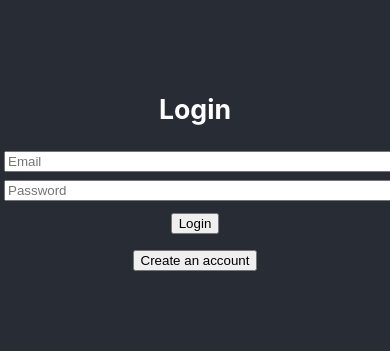
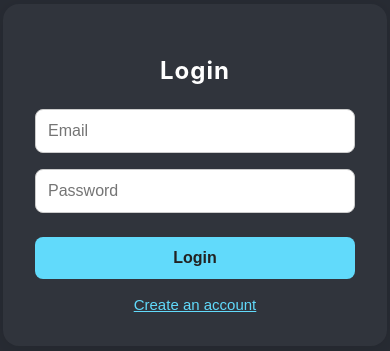
Before and after one commit to TigerTimofey/supply, a React (Create React App) app in the folder frontend/supply/: page / in a window 390 px wide. Shown: the part 247-598 px from the top of the page. Built offline with nearby package versions, Linux system fonts and the light colour scheme.

Commit message:
feat: enhance authentication UI and improve registration flow with multi-step form

```diff
--- a/frontend/supply/src/App.css
+++ b/frontend/supply/src/App.css
@@ -28,6 +28,45 @@
   color: #61dafb;
 }
 
+.App-main {
+  display: flex;
+  min-height: 100vh;
+}
+
+.App-image {
+  flex: 0 0 40%;
+  background: url('https://images.unsplash.com/photo-1506744038136-46273834b3fb?auto=format&fit=crop&w=800&q=80') center center/cover no-repeat;
+  min-height: 300px;
+}
+
+.App-form {
+  flex: 1 1 60%;
+  display: flex;
+  align-items: center;
+  justify-content: center;
+  background: #282c34;
+  color: white;
+}
+
+@media (max-width: 768px) {
+  .App-main {
+    flex-direction: column;
+    min-height: 100vh;
+  }
+  .App-image {
+    display: none;
+  }
+  .App-form {
+    flex: none;
+    width: 100%;
+    min-height: 100vh;
+    justify-content: center;
+    align-items: center;
+    display: flex;
+    background: #282c34;
+  }
+}
+
 @keyframes App-logo-spin {
   from {
     transform: rotate(0deg);
--- a/frontend/supply/src/App.js
+++ b/frontend/supply/src/App.js
@@ -9,7 +9,9 @@ function App() {
 
   return (
     <div className="App">
-      <header className="App-header">
+      <div className="App-main">
+        <div className="App-image" />
+        <div className="App-form">
           {!token ? (
             showRegister ? (
               <Register switchToLogin={() => setShowRegister(false)} />
@@ -24,7 +26,8 @@ function App() {
               </div>
             </div>
           )}
-      </header>
+        </div>
+      </div>
     </div>
   );
 }
--- a/frontend/supply/src/auth/Login.jsx
+++ b/frontend/supply/src/auth/Login.jsx
@@ -22,7 +22,11 @@ export default function Login({ onLogin, switchToRegister }) {
         setMessage('Login successful!');
         onLogin && onLogin(data.token);
       } else {
-        setMessage(data.error || 'Error');
+        if (data.error === 'Invalid credentials') {
+          setMessage('Wrong email or password');
+        } else {
+          setMessage(data.error || 'Error');
+        }
       }
     } catch {
       setMessage('Network error');
@@ -30,9 +34,19 @@ export default function Login({ onLogin, switchToRegister }) {
   };
 
   return (
-    <div>
-      <h2>Login</h2>
-      <form onSubmit={handleSubmit} style={{ minWidth: 300 }}>
+    <div style={{
+      background: 'rgba(255,255,255,0.04)',
+      padding: 32,
+      borderRadius: 16,
+      boxShadow: '0 4px 24px rgba(0,0,0,0.12)',
+      minWidth: 320,
+      maxWidth: 400,
+      width: '100%',
+      marginLeft: 16,
+      marginRight: 16
+    }}>
+      <h2 style={{ marginBottom: 24, fontWeight: 700, letterSpacing: 1 }}>Login</h2>
+      <form onSubmit={handleSubmit} style={{ display: 'flex', flexDirection: 'column', gap: 16 }}>
         <input
           type="email"
           name="email"
@@ -40,7 +54,12 @@ export default function Login({ onLogin, switchToRegister }) {
           value={form.email}
           onChange={handleChange}
           required
-          style={{ margin: 4, width: '100%' }}
+          style={{
+            padding: 12,
+            borderRadius: 8,
+            border: '1px solid #ccc',
+            fontSize: 16
+          }}
         />
         <input
           type="password"
@@ -49,16 +68,45 @@ export default function Login({ onLogin, switchToRegister }) {
           value={form.password}
           onChange={handleChange}
           required
-          style={{ margin: 4, width: '100%' }}
+          style={{
+            padding: 12,
+            borderRadius: 8,
+            border: '1px solid #ccc',
+            fontSize: 16
+          }}
         />
-        <button type="submit" style={{ margin: 8 }}>
+        <button
+          type="submit"
+          style={{
+            padding: 12,
+            borderRadius: 8,
+            border: 'none',
+            background: '#61dafb',
+            color: '#222',
+            fontWeight: 700,
+            fontSize: 16,
+            cursor: 'pointer',
+            marginTop: 8
+          }}
+        >
           Login
         </button>
       </form>
-      <button onClick={switchToRegister} style={{ margin: 8 }}>
+      <button
+        onClick={switchToRegister}
+        style={{
+          marginTop: 16,
+          background: 'none',
+          border: 'none',
+          color: '#61dafb',
+          cursor: 'pointer',
+          fontSize: 15,
+          textDecoration: 'underline'
+        }}
+      >
         Create an account
       </button>
-      {message && <div style={{ marginTop: 10 }}>{message}</div>}
+      {message && <div style={{ marginTop: 18, color: '#ffbaba', fontWeight: 500 }}>{message}</div>}
     </div>
   );
 }
--- a/frontend/supply/src/auth/Register.jsx
+++ b/frontend/supply/src/auth/Register.jsx
@@ -4,15 +4,73 @@ export default function Register({ switchToLogin }) {
   const [form, setForm] = useState({
     email: '',
     password: '',
+    supplierName: '',
+    origin: '',
+    productCategories: '',
     accountEmail: '',
-    salesEmail: '',
-    origin: '',
-    productCategories: ''
+    salesEmail: ''
   });
+  const [step, setStep] = useState(1);
   const [message, setMessage] = useState('');
+  const [checking, setChecking] = useState(false);
 
   const handleChange = e => {
     setForm({ ...form, [e.target.name]: e.target.value });
+  };
+
+  // Use /users?email=... to check if user exists
+  const checkUserExists = async () => {
+    setChecking(true);
+    try {
+      const res = await fetch(`http://localhost:8080/users?email=${encodeURIComponent(form.email)}`);
+      if (res.ok) {
+        const users = await res.json();
+        // Fix: If users is an array and at least one user has the same email, then user exists
+        if (Array.isArray(users) && users.some(u => u.email === form.email)) {
+          setMessage('User already exists');
+          setChecking(false);
+          return true;
+        }
+      }
+      setChecking(false);
+      return false;
+    } catch {
+      setMessage('Network error');
+      setChecking(false);
+      return true;
+    }
+  };
+
+  const handleNext = async e => {
+    e.preventDefault();
+    setMessage('');
+    if (step === 1) {
+      if (!form.email || !form.password) {
+        setMessage('Please fill in email and password');
+        return;
+      }
+      if (form.password.length < 8) {
+        setMessage('Password must be at least 8 characters');
+        return;
+      }
+      const exists = await checkUserExists();
+      if (exists) return;
+    }
+    if (step === 2 && (!form.supplierName || !form.origin)) {
+      setMessage('Please fill in supplier name and origin');
+      return;
+    }
+    if (step === 3 && !form.productCategories) {
+      setMessage('Please fill in product categories');
+      return;
+    }
+    setStep(step + 1);
+  };
+
+  const handleBack = e => {
+    e.preventDefault();
+    setMessage('');
+    setStep(step - 1);
   };
 
   const handleSubmit = async e => {
@@ -21,13 +79,14 @@ export default function Register({ switchToLogin }) {
     const body = {
       email: form.email,
       password: form.password,
-      accountEmail: form.accountEmail,
-      salesEmail: form.salesEmail,
+      supplierName: form.supplierName,
       origin: form.origin,
       productCategories: form.productCategories
         .split(',')
         .map(s => s.trim())
-        .filter(Boolean)
+        .filter(Boolean),
+      accountEmail: form.accountEmail,
+      salesEmail: form.salesEmail
     };
     try {
       const res = await fetch('http://localhost:8080/auth/register', {
@@ -38,7 +97,7 @@ export default function Register({ switchToLogin }) {
       const data = await res.json();
       if (res.ok) {
         setMessage('Registration successful! You can now log in.');
-        setTimeout(switchToLogin, 1000);
+        setTimeout(switchToLogin, 2000);
       } else {
         setMessage(data.error || 'Error');
       }
@@ -47,10 +106,44 @@ export default function Register({ switchToLogin }) {
     }
   };
 
+  const buttonStyle = {
+    padding: 12,
+    borderRadius: 8,
+    border: 'none',
+    background: '#61dafb',
+    color: '#222',
+    fontWeight: 700,
+    fontSize: 16,
+    cursor: 'pointer',
+    marginTop: 8,
+    flex: 1
+  };
+
+  const backButtonStyle = {
+    ...buttonStyle,
+    background: '#ccc',
+    color: '#222'
+  };
+
   return (
-    <div>
-      <h2>Register</h2>
-      <form onSubmit={handleSubmit} style={{ minWidth: 300 }}>
+    <div style={{
+      background: 'rgba(255,255,255,0.04)',
+      padding: 32,
+      borderRadius: 16,
+      boxShadow: '0 4px 24px rgba(0,0,0,0.12)',
+      minWidth: 320,
+      maxWidth: 400,
+      width: '100%',
+      marginLeft: 16,
+      marginRight: 16
+    }}>
+      <h2 style={{ marginBottom: 24, fontWeight: 700, letterSpacing: 1 }}>Register</h2>
+      <form
+        onSubmit={step === 4 ? handleSubmit : handleNext}
+        style={{ display: 'flex', flexDirection: 'column', gap: 16 }}
+      >
+        {step === 1 && (
+          <>
             <input
               type="email"
               name="email"
@@ -58,7 +151,12 @@ export default function Register({ switchToLogin }) {
               value={form.email}
               onChange={handleChange}
               required
-          style={{ margin: 4, width: '100%' }}
+              style={{
+                padding: 12,
+                borderRadius: 8,
+                border: '1px solid #ccc',
+                fontSize: 16
+              }}
             />
             <input
               type="password"
@@ -67,15 +165,79 @@ export default function Register({ switchToLogin }) {
               value={form.password}
               onChange={handleChange}
               required
-          style={{ margin: 4, width: '100%' }}
+              style={{
+                padding: 12,
+                borderRadius: 8,
+                border: '1px solid #ccc',
+                fontSize: 16
+              }}
             />
+          </>
+        )}
+        {step === 2 && (
+          <>
+            <input
+              type="text"
+              name="supplierName"
+              placeholder="Supplier Name"
+              value={form.supplierName}
+              onChange={handleChange}
+              required
+              style={{
+                padding: 12,
+                borderRadius: 8,
+                border: '1px solid #ccc',
+                fontSize: 16
+              }}
+            />
+            <input
+              type="text"
+              name="origin"
+              placeholder="Origin (Country, City)"
+              value={form.origin}
+              onChange={handleChange}
+              required
+              style={{
+                padding: 12,
+                borderRadius: 8,
+                border: '1px solid #ccc',
+                fontSize: 16
+              }}
+            />
+          </>
+        )}
+        {step === 3 && (
+          <>
+            <input
+              type="text"
+              name="productCategories"
+              placeholder="Product Categories (comma separated)"
+              value={form.productCategories}
+              onChange={handleChange}
+              required
+              style={{
+                padding: 12,
+                borderRadius: 8,
+                border: '1px solid #ccc',
+                fontSize: 16
+              }}
+            />
+          </>
+        )}
+        {step === 4 && (
+          <>
             <input
               type="email"
               name="accountEmail"
               placeholder="Account Email"
               value={form.accountEmail}
               onChange={handleChange}
-          style={{ margin: 4, width: '100%' }}
+              style={{
+                padding: 12,
+                borderRadius: 8,
+                border: '1px solid #ccc',
+                fontSize: 16
+              }}
             />
             <input
               type="email"
@@ -83,32 +245,59 @@ export default function Register({ switchToLogin }) {
               placeholder="Sales Email"
               value={form.salesEmail}
               onChange={handleChange}
-          style={{ margin: 4, width: '100%' }}
+              style={{
+                padding: 12,
+                borderRadius: 8,
+                border: '1px solid #ccc',
+                fontSize: 16
+              }}
             />
-        <input
-          type="text"
-          name="origin"
-          placeholder="Origin (Country, City)"
-          value={form.origin}
-          onChange={handleChange}
-          style={{ margin: 4, width: '100%' }}
-        />
-        <input
-          type="text"
-          name="productCategories"
-          placeholder="Product Categories (comma separated)"
-          value={form.productCategories}
-          onChange={handleChange}
-          style={{ margin: 4, width: '100%' }}
-        />
-        <button type="submit" style={{ margin: 8 }}>
+          </>
+        )}
+        <div style={{ display: 'flex', justifyContent: 'space-between', gap: 8 }}>
+          {step > 1 && (
+            <button
+              onClick={handleBack}
+              style={backButtonStyle}
+              type="button"
+            >
+              Back
+            </button>
+          )}
+          {step < 4 && (
+            <button
+              type="submit"
+              style={buttonStyle}
+              disabled={checking}
+            >
+              {checking && step === 1 ? 'Checking...' : 'Next'}
+            </button>
+          )}
+          {step === 4 && (
+            <button
+              type="submit"
+              style={buttonStyle}
+            >
               Register
             </button>
+          )}
+        </div>
       </form>
-      <button onClick={switchToLogin} style={{ margin: 8 }}>
+      <button
+        onClick={switchToLogin}
+        style={{
+          marginTop: 16,
+          background: 'none',
+          border: 'none',
+          color: '#61dafb',
+          cursor: 'pointer',
+          fontSize: 15,
+          textDecoration: 'underline'
+        }}
+      >
         Back to login
       </button>
-      {message && <div style={{ marginTop: 10 }}>{message}</div>}
+      {message && <div style={{ marginTop: 18, color: '#ffbaba', fontWeight: 500 }}>{message}</div>}
     </div>
   );
 }
```
Lines whose indentation alone changed are shown as unchanged.
